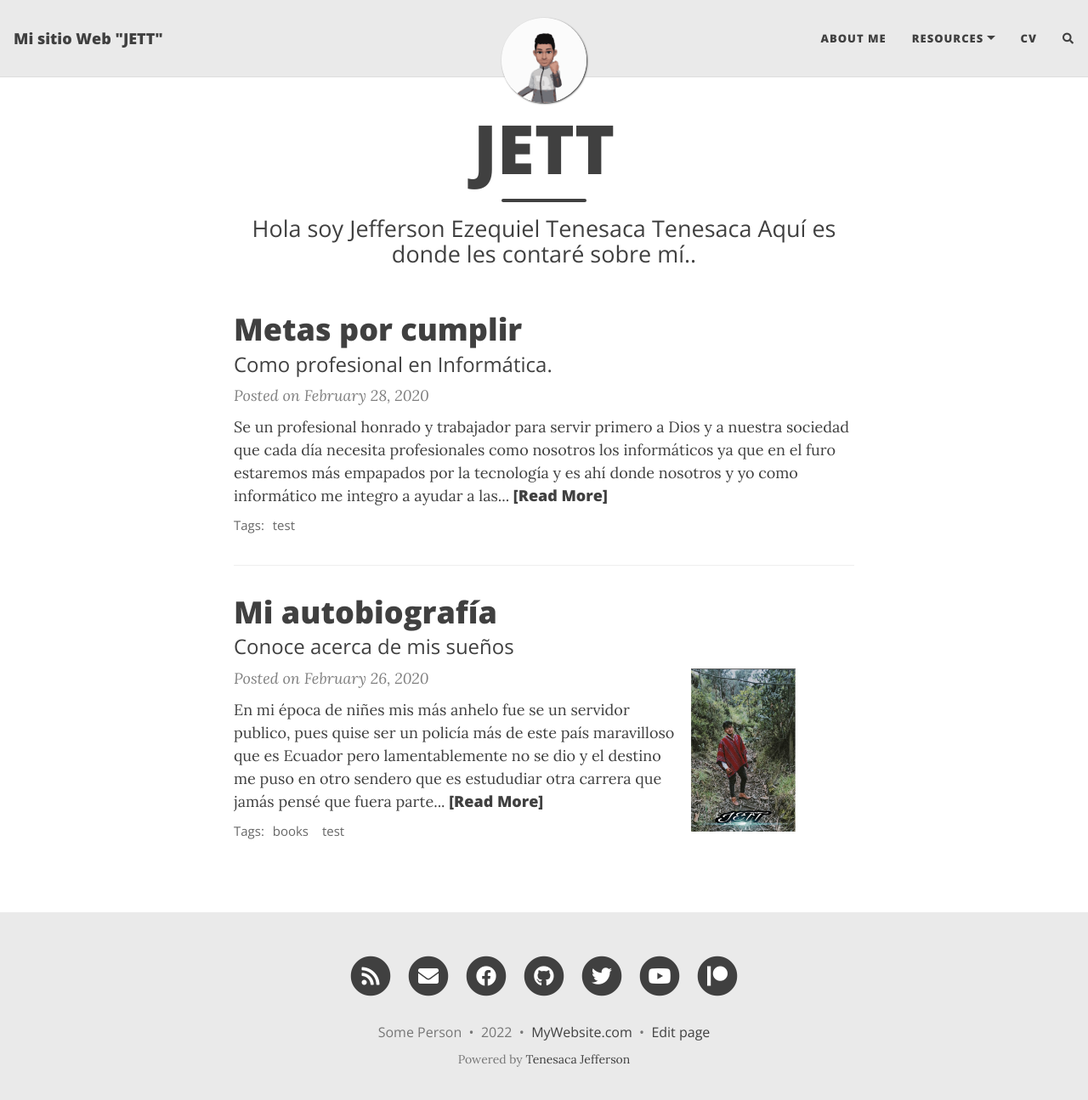
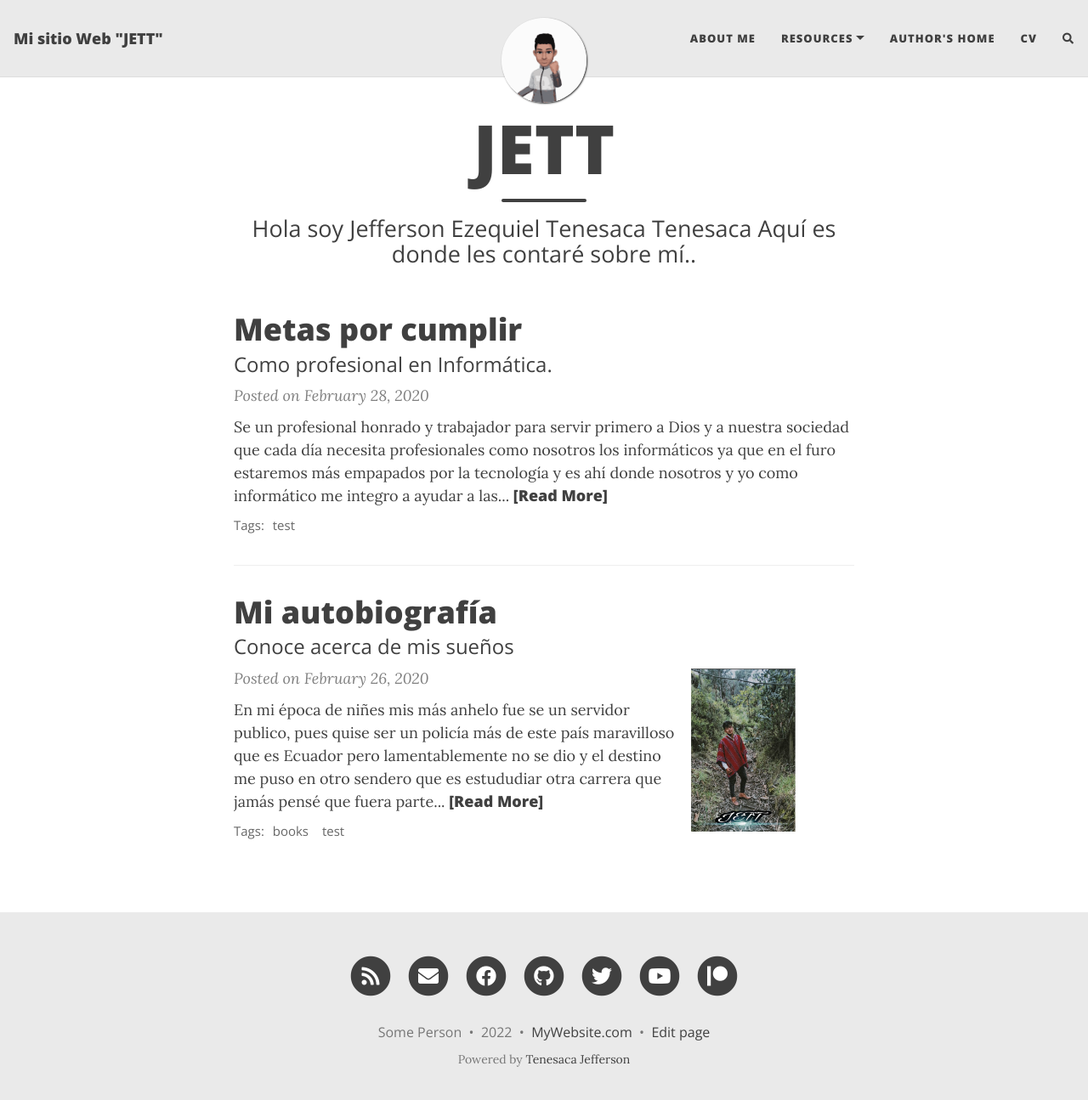
Before and after one commit to jeffersonett/jeffersonett.github.io, a Jekyll site: the page built from index.html, in a window 1280 px wide and 1308 px high. Shown: the top 1295 px of the window at 85% size. Built offline with Jekyll 4.4.1, drawn with Linux system fonts in a browser that asks for light colours; nearby versions of some CDN libraries; the list of posts is cut into pages by our own code; comment, search, counter and statistics services are not loaded.

Commit message:
Update _config.yml

```diff
--- a/_config.yml
+++ b/_config.yml
@@ -24,7 +24,8 @@ navbar-links:
   Resources:
     - Beautiful Jekyll: "https://beautifuljekyll.com"
     - Learn markdown: "https://www.markdowntutorial.com/"
-  CV: "https://rz3qv3usfzrtpmxyem3hqg.on.drv.tw/6to%20semestre/desarrollo%20web/TAREA/HOJA%20DE%20VIDA.html"
+  Author's home: "https://deanattali.com"
+  CV : "https://rz3qv3usfzrtpmxyem3hqg.on.drv.tw/6to%20semestre/desarrollo%20web/TAREA/HOJA%20DE%20VIDA.html"
 
 ################
 # --- Logo --- #
```
